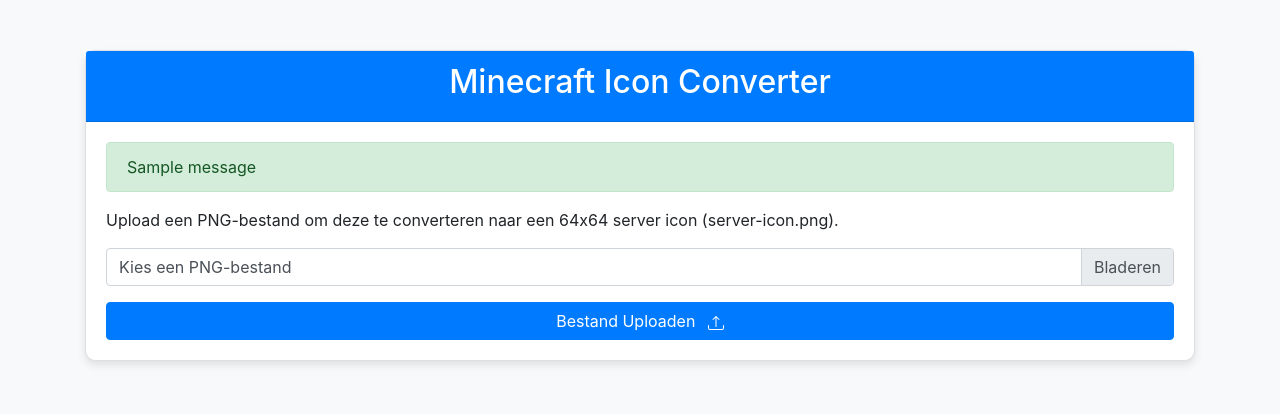
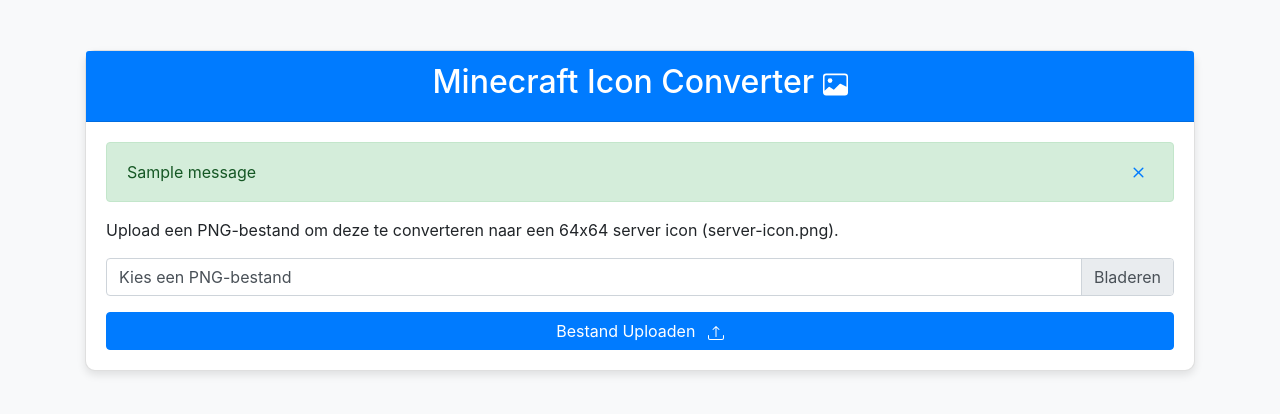
Before and after one commit to jochemveerman2/icon-converter-minecraft, a Flask app: page / in a window 1280 px wide. Shown: the top 414 px of the page. Run offline with Flask 3, Linux system fonts and the light colour scheme; one stand-in notice (Sample message) is shown; some libraries are stand-ins or nearby versions.

Commit message:
Update index.html

```diff
--- a/templates/index.html
+++ b/templates/index.html
@@ -48,14 +48,25 @@
 <div class="container">
     <div class="card">
         <div class="card-header">
-            <h2>Minecraft Icon Converter</h2>
+            <h2>
+              <span>Minecraft Icon Converter</span>
+                <svg xmlns="http://www.w3.org/2000/svg" width="25" height="25" fill="currentColor" class="bi bi-image" viewBox="0 0 16 16">
+                  <path d="M6.002 5.5a1.5 1.5 0 1 1-3 0 1.5 1.5 0 0 1 3 0"/>
+                  <path d="M2.002 1a2 2 0 0 0-2 2v10a2 2 0 0 0 2 2h12a2 2 0 0 0 2-2V3a2 2 0 0 0-2-2zm12 1a1 1 0 0 1 1 1v6.5l-3.777-1.947a.5.5 0 0 0-.577.093l-3.71 3.71-2.66-1.772a.5.5 0 0 0-.63.062L1.002 12V3a1 1 0 0 1 1-1z"/>
+                </svg>
+			</h2>
         </div>
 <div class="card-body">
         {% with messages = get_flashed_messages(with_categories=true) %}
             {% if messages %}
                 {% for category, message in messages %}
-                  <div class="alert alert-{{ category }}" role="alert">
-                    {{ message }}
+                    <div class="alert alert-{{ category }} d-flex align-items-center alert-dismissible fade show" role="alert">
+                        <span class="flex-grow-1">{{ message }}</span>
+                        <button style="margin-right: -50px;" type="button" class="btn btn-link btn-sm ms-3" data-bs-dismiss="alert" aria-label="Close">
+                            <svg xmlns="http://www.w3.org/2000/svg" width="23" height="23" fill="{% if category == 'danger' %}#dc3545{% elif category == 'warning' %}#ffc107{% else %}currentColor{% endif %}" class="bi bi-x" viewBox="0 0 16 16">
+                                <path d="M4.646 4.646a.5.5 0 0 1 .708 0L8 7.293l2.646-2.647a.5.5 0 0 1 .708.708L8.707 8l2.647 2.646a.5.5 0 0 1-.708.708L8 8.707l-2.646 2.647a.5.5 0 0 1-.708-.708L7.293 8 4.646 5.354a.5.5 0 0 1 0-.708"/>
+                            </svg>
+                        </button>
                     </div>
                 {% endfor %}
             {% endif %}
```
Lines whose indentation alone changed are shown as unchanged.
